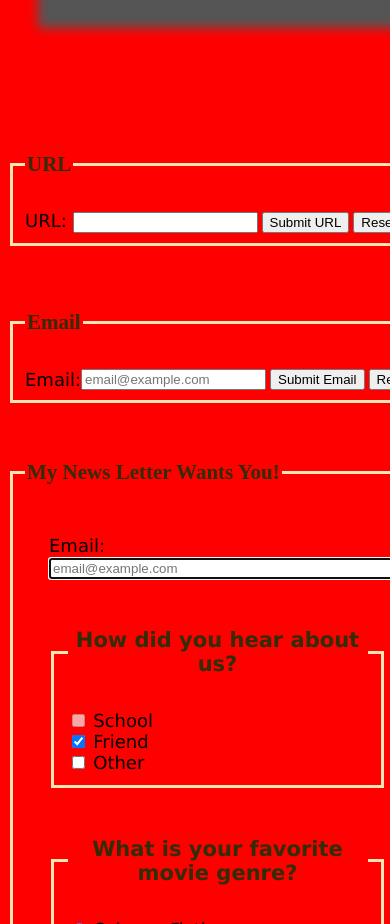
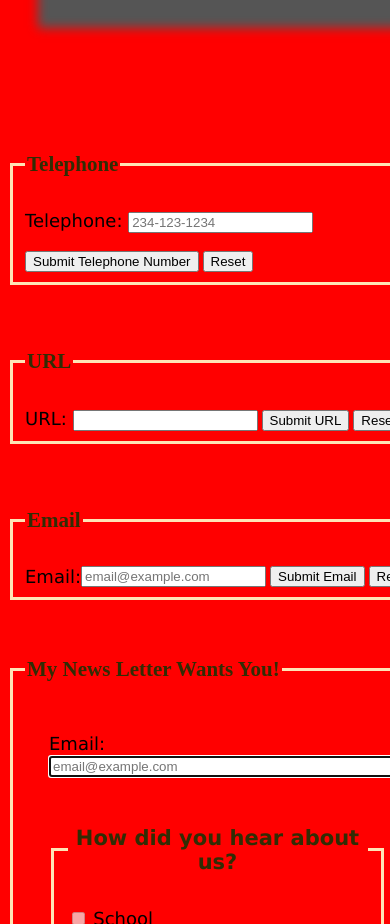
Before and after one commit to msargeant/mattsarg_youtube_tutorial, a plain HTML site: page index.html in a window 390 px wide. Shown: the part 7573-8497 px from the top of the page. Drawn offline with Linux system fonts and the light colour scheme; a web font is replaced by a local one.

Commit message:
94 basic HTML5 CSS3 telephone text box or telephone form control or telephone input element

```diff
--- a/index.html
+++ b/index.html
@@ -267,7 +267,21 @@
           <div class="new_page"></div>
 
           <br><br>
+          <fieldset>
 
+          <legend><h4>Telephone</h4></legend>
+          <form action="#" method="POST">
+
+            <label for="telephone">Telephone: </label>
+            <input type="tel" name="telephone" id="telephone" pattern="^[2-9]\d{2}-\d{3}-\d{4}$" placeholder="234-123-1234">
+            <br><br>
+            <input type="submit" name="sumbit3" id="submit3" value="Submit Telephone Number">
+            <input type="reset">
+
+          </form>
+
+          </fieldset>
+          <br><br>
           <fieldset>
 
           <legend><h4>URL</h4></legend>
```
